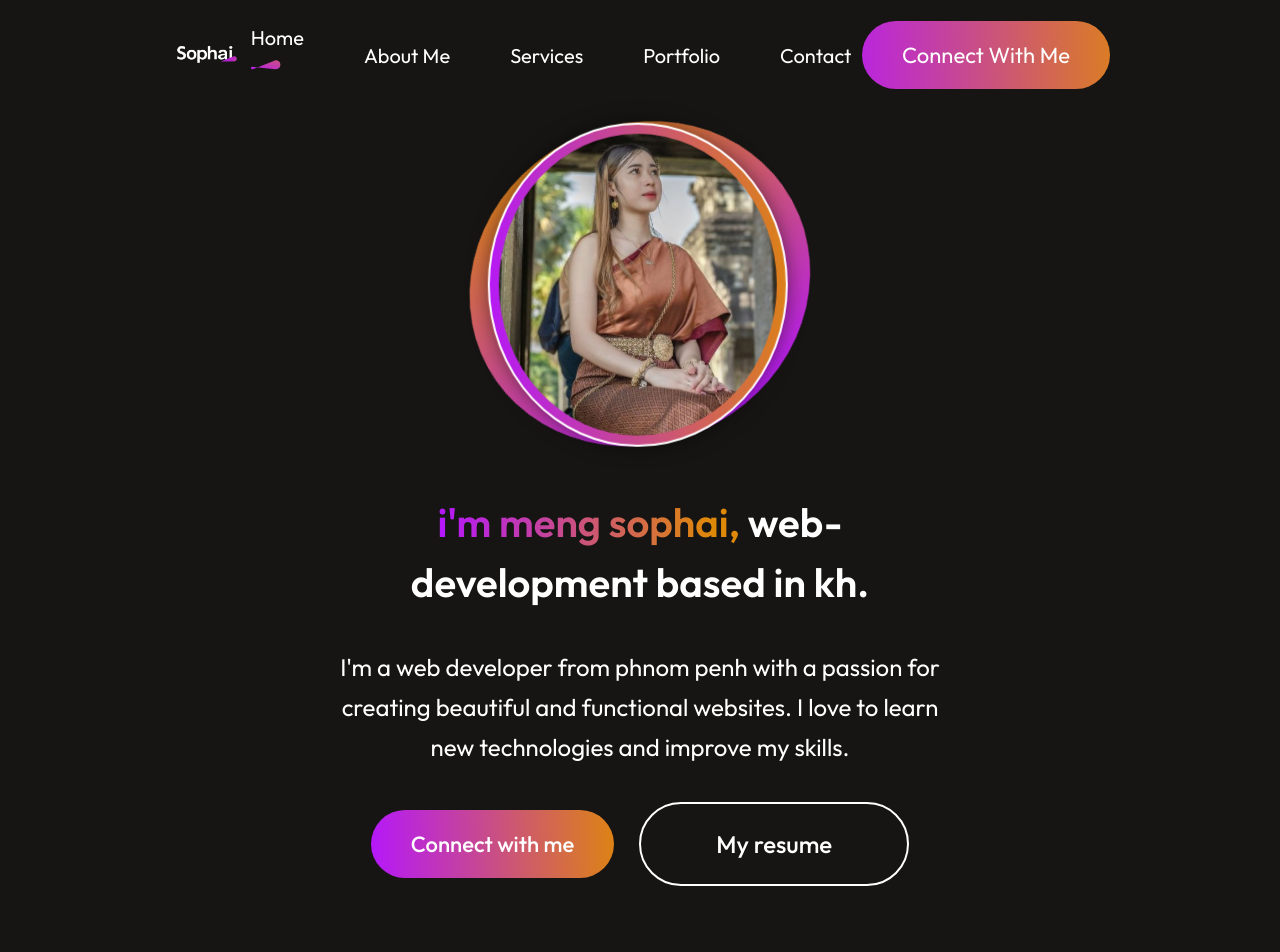
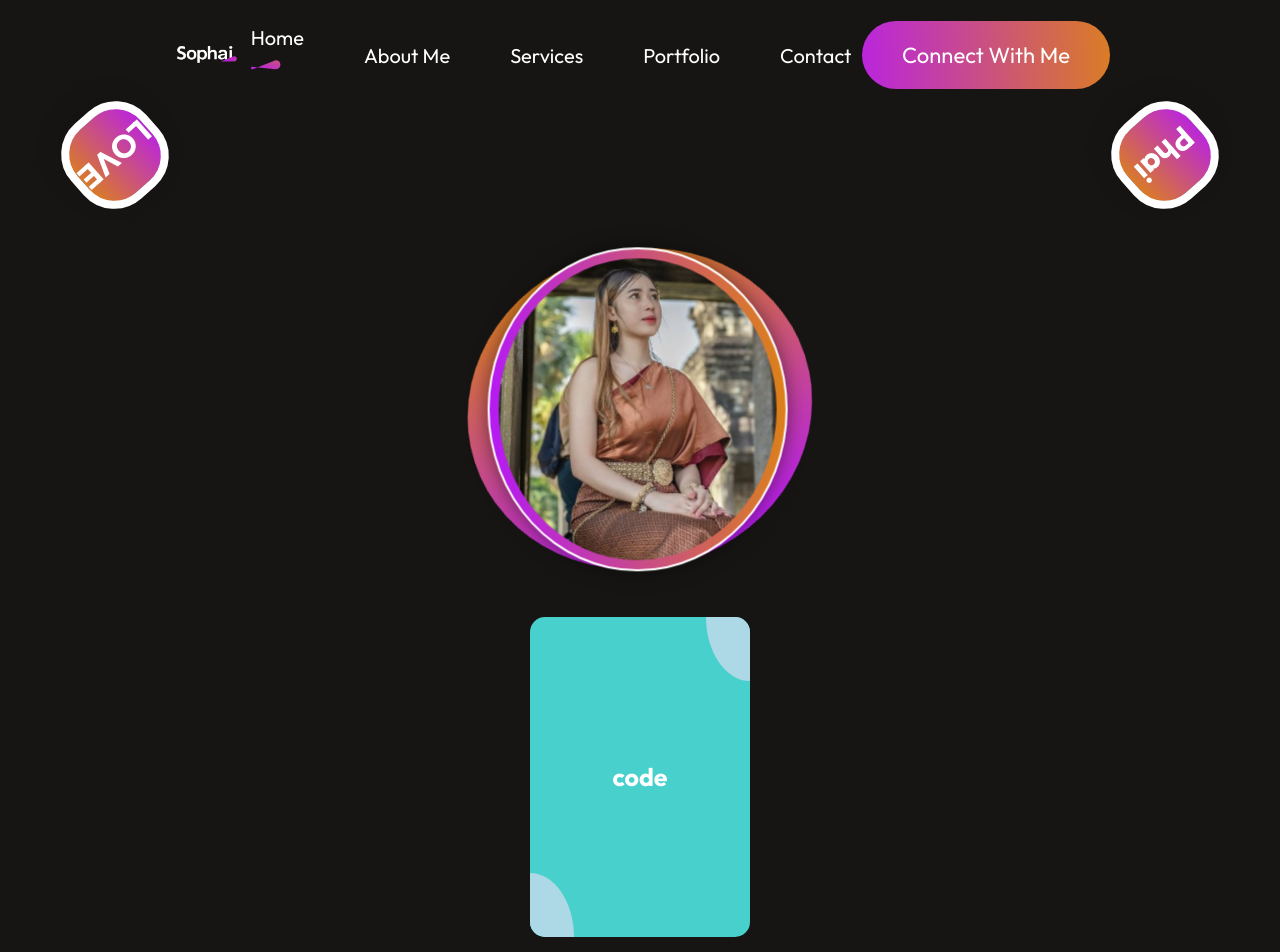
Before and after one commit to mengsophai/portfolio, a React (Vite) app: page / in a window 1280 px wide. Shown: the top 952 px of the page. Built offline with nearby package versions, Linux system fonts and the light colour scheme.

Commit message:
first commit

```diff
--- a/src/components/Hero/Hero.css
+++ b/src/components/Hero/Hero.css
@@ -116,3 +116,62 @@
 
 
   }
+  .framers{
+    display: flex;
+    align-items: center;
+    justify-content: space-between;
+    gap: 1000px;
+  }
+ /* From Uiverse.io by eslam-hany */
+.card {
+    position: relative;
+    width: 220px;
+    height: 320px;
+    background: mediumturquoise;
+    display: flex;
+    align-items: center;
+    justify-content: center;
+    font-size: 25px;
+    font-weight: bold;
+    border-radius: 15px;
+    cursor: pointer;
+  }
+
+  .card::before,
+  .card::after {
+    position: absolute;
+    content: "";
+    width: 20%;
+    height: 20%;
+    display: flex;
+    align-items: center;
+    justify-content: center;
+    font-size: 25px;
+    font-weight: bold;
+    background-color: lightblue;
+    transition: all 0.5s;
+  }
+
+  .card::before {
+    top: 0;
+    right: 0;
+    border-radius: 0 15px 0 100%;
+  }
+
+  .card::after {
+    bottom: 0;
+    left: 0;
+    border-radius: 0 100%  0 15px;
+  }
+
+  .card:hover::before,
+  .card:hover:after {
+    width: 100%;
+    height: 100%;
+    border-radius: 15px;
+    transition: all 0.5s;
+  }
+
+  .card:hover:after {
+    content: "hello";
+  }
--- a/src/components/Hero/Hero.jsx
+++ b/src/components/Hero/Hero.jsx
@@ -1,16 +1,57 @@
-import React from 'react'
-import './Hero.css'
-import phaixtey from '../../assets/phaixtey.jpg'
-import { motion } from "framer-motion";// Adjust the path as necessary
+import React from 'react';
+import './Hero.css';
+import phaixtey from '../../assets/phaixtey.jpg';
+import { motion } from 'framer-motion';
 
 const Hero = () => {
+
   return (
-    <div className='hero'>
+    <div className="hero">
+      <div className="framers">
+        {['LOVE', 'Phai'].map((letter, index) => (
+          <motion.div
+            key={index}
+            style={{
+              width: 50,
+              height: 50,
+              padding: 20,
+              display: 'flex',
+              alignItems: 'center',
+              justifyContent: 'center',
+              color: '#fff',
+              fontWeight: 'bold',
+              fontSize: '16px',
+              background: 'linear-gradient(267deg, #Da7c25 0.36%, #b923e1 102.06%)',
+              border: '4px solid #fff',
+              margin: '20px auto',
+              borderRadius: '10px',
+              boxShadow: '0 4px 12px rgba(0, 0, 0, 0.1)',
+            }}
+            animate={{
+              scale: [1, 2, 2, 1, 1],
+              rotate: [0, 0, 180, 180, 0],
+              borderRadius: ["10%", "10%", "50%", "50%", "10%"],
+            }}
+            transition={{
+              duration: 2,
+              ease: "easeInOut",
+              times: [0, 0.2, 0.5, 0.8, 1],
+              repeat: Infinity,
+              repeatDelay: 1,
+            }}
+          >
+            {letter}
+          </motion.div>
 
+
+
+        ))}
+
+      </div>
       <div className="image-wrapper">
         <motion.img
           src={phaixtey}
-        alt="Hero Image"
+          alt="Hero"
           initial={{ rotate: 0 }}
           animate={{ rotate: 360 }}
           transition={{ duration: 2, ease: "linear", repeat: Infinity }}
@@ -18,14 +59,28 @@ const Hero = () => {
       </div>
 
 
-        <h1> <span>i'm meng sophai,</span>  web-development based in kh.</h1>
-        <p>I'm a web developer from phnom penh with a passion for creating beautiful and functional websites. I love to learn new technologies and improve my skills.</p>
+
+      <div class="card">code</div>
+
+
+
+
+
+      <h1>
+
+        <span>I'm Meng Sophai,</span> web developer based in KH.
+      </h1>
+      <p>
+        I'm a web developer from Phnom Penh with a passion for creating beautiful and functional websites.
+        I love to learn new technologies and improve my skills.
+      </p>
+
       <div className="hero-action">
         <div className="hero-connect">Connect with me</div>
-            <div className="hero-resume"> My  resume</div>
+        <div className="hero-resume">My resume</div>
       </div>
     </div>
-  )
-}
+  );
+};
 
-export default Hero
+export default Hero;
```
Also changed, not shown: 2 other files (tests, documents, lock files or other folders). Lines whose indentation alone changed are shown as unchanged.
